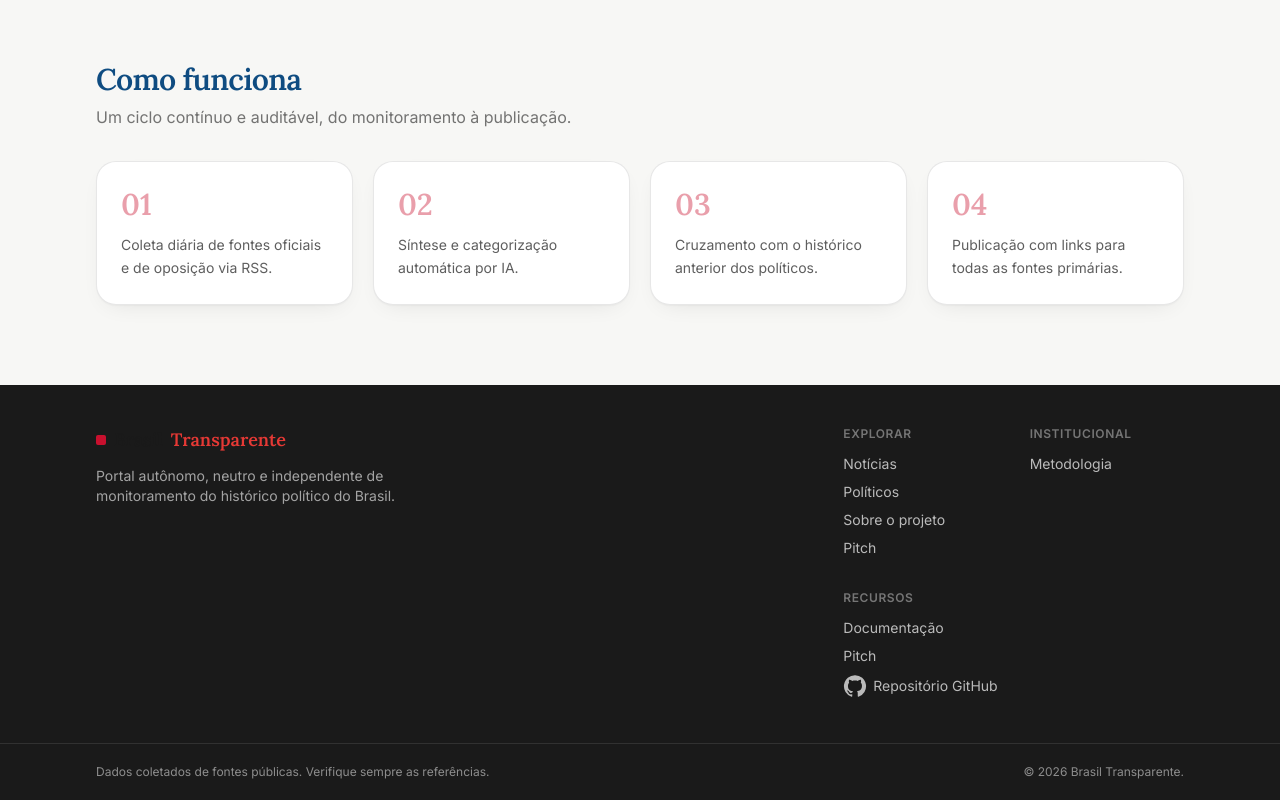
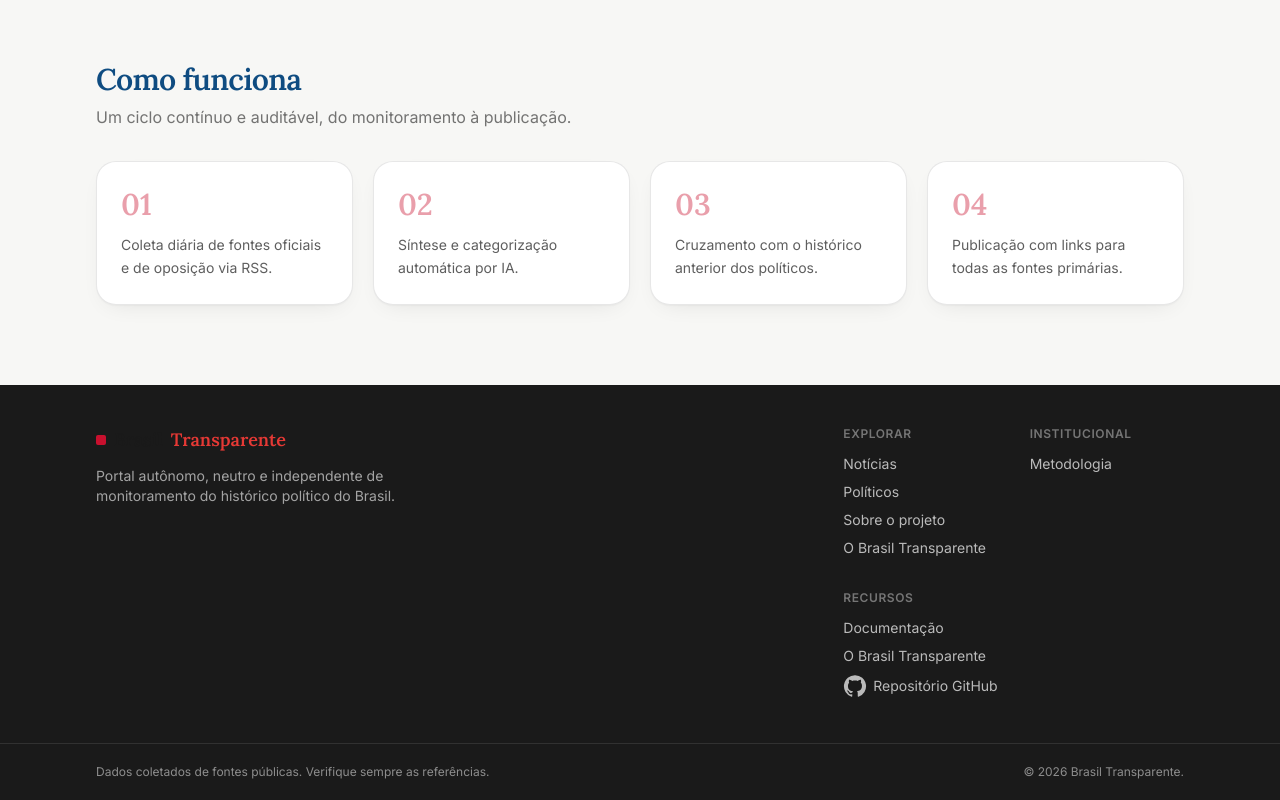
Before and after one commit to josimarlourencodev-lab/brasil-transparente, a Next.js app: page / in a window 1280 px wide. Shown: the part 1098-1898 px from the top of the page. Built offline with nearby package versions, Linux system fonts and the light colour scheme.

Commit message:
feat(site): renomeia o link 'Pitch' para 'O Brasil Transparente' no rodapé

```diff
--- a/src/components/site-footer.tsx
+++ b/src/components/site-footer.tsx
@@ -39,7 +39,7 @@ export function SiteFooter() {
               </li>
               <li>
                 <Link href="/pitch" className="text-white/70 transition hover:text-white">
-                  Pitch
+                  O Brasil Transparente
                 </Link>
               </li>
             </ul>
@@ -70,7 +70,7 @@ export function SiteFooter() {
               </li>
               <li>
                 <Link href="/pitch" className="text-white/70 transition hover:text-white">
-                  Pitch
+                  O Brasil Transparente
                 </Link>
               </li>
               <li>
```
